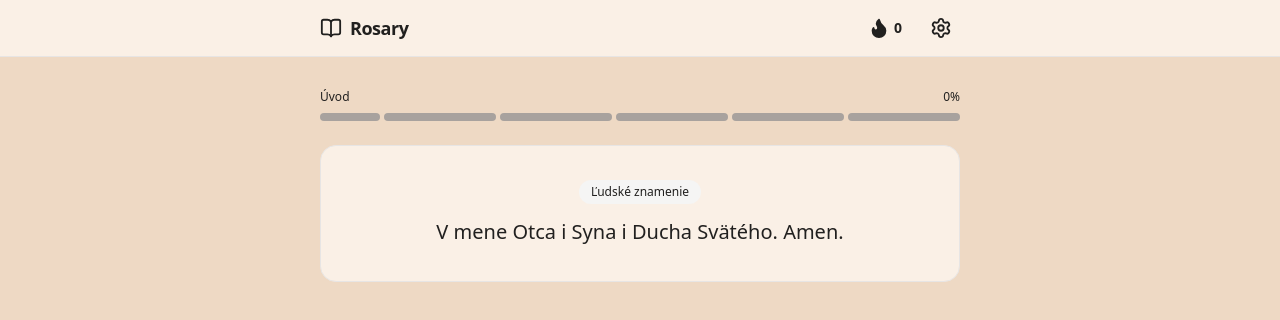
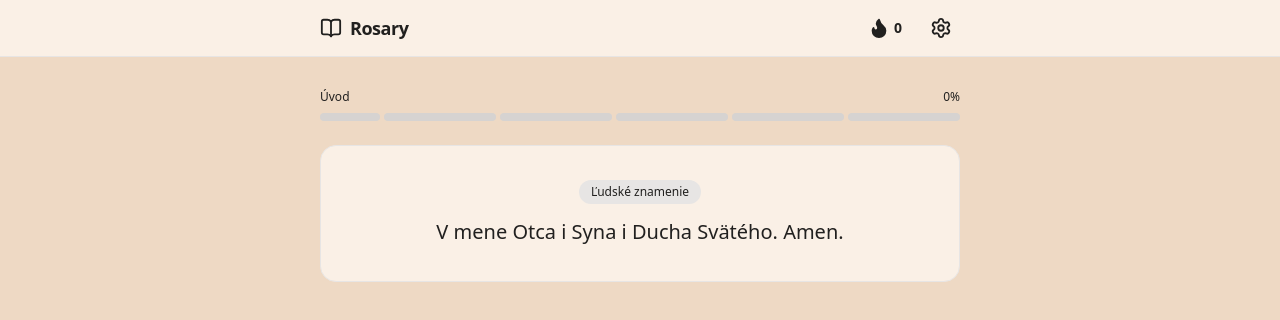
Before and after one commit to michalvoscek/rosary, a React (Vite) app: page /rosary/pray/glorious/0 in a window 1280 px wide. Shown: the top 320 px of the page. Built offline with nearby package versions, Linux system fonts and the light colour scheme.

Commit message:
style: further reduce amount of color tokens

```diff
--- a/src/components/PrayerDisplay.tsx
+++ b/src/components/PrayerDisplay.tsx
@@ -117,7 +117,7 @@ export function PrayerDisplay({ step, mysterySetId }: PrayerDisplayProps) {
   return (
     <div className="bg-surface rounded-2xl border border-line p-6 sm:p-8 flex flex-col">
       <div className="text-center shrink-0">
-        <span className="inline-block px-3 py-1 rounded-full text-xs font-medium bg-subtle text-body mb-3">
+        <span className="inline-block px-3 py-1 rounded-full text-xs font-medium bg-line text-body mb-3">
           {label}
         </span>
       </div>
--- a/src/components/ProgressIndicator.tsx
+++ b/src/components/ProgressIndicator.tsx
@@ -52,7 +52,7 @@ export function ProgressIndicator({ currentStep }: ProgressIndicatorProps) {
           return (
             <div
               key={section.sk}
-              className="h-2 bg-track rounded-full overflow-hidden"
+              className="h-2 bg-line-strong rounded-full overflow-hidden"
               style={{ flexGrow: sectionSize }}
             >
               <div
--- a/src/index.css
+++ b/src/index.css
@@ -10,15 +10,12 @@
 @theme inline {
   --color-app: var(--app);
   --color-surface: var(--surface);
-  --color-subtle: var(--subtle);
-  --color-input: var(--input);
   --color-line: var(--line);
   --color-line-strong: var(--line-strong);
   --color-body: var(--body);
   --color-accent: var(--accent);
   --color-on-accent: var(--on-accent);
   --color-primary: var(--primary);
-  --color-track: var(--track);
   --color-overlay: var(--overlay);
 }
 
@@ -34,16 +31,6 @@
   syntax: "<color>";
   inherits: true;
   initial-value: #faf0e6;
-}
-@property --subtle {
-  syntax: "<color>";
-  inherits: true;
-  initial-value: #f5f5f4;
-}
-@property --input {
-  syntax: "<color>";
-  inherits: true;
-  initial-value: #fff8f0;
 }
 @property --line {
   syntax: "<color>";
@@ -70,16 +57,6 @@
   inherits: true;
   initial-value: #ffffff;
 }
-@property --primary {
-  syntax: "<color>";
-  inherits: true;
-  initial-value: #95a791;
-}
-@property --track {
-  syntax: "<color>";
-  inherits: true;
-  initial-value: #a8a29e;
-}
 @property --overlay {
   syntax: "<color>";
   inherits: true;
@@ -92,15 +69,12 @@
   color-scheme: light;
   --app: #eed9c4;
   --surface: #faf0e6;
-  --subtle: #f5f5f4;
-  --input: #fff8f0;
   --line: #e7e5e4;
   --line-strong: #d6d3d1;
   --body: #21201f;
   --accent: #000000;
   --on-accent: #ffffff;
   --primary: #95a791;
-  --track: #a8a29e;
   --overlay: rgb(0 0 0 / 0.1);
 
   /* Theme-independent mystery accents (used via inline styles) */
@@ -114,15 +88,12 @@
   color-scheme: dark;
   --app: #2b1f17;
   --surface: #4a3527;
-  --subtle: #44403c;
-  --input: #292524;
   --line: #44403c;
   --line-strong: #57534e;
   --body: #e8c46a;
   --accent: #fafaf9;
   --on-accent: #1c1917;
   --primary: #5c6959;
-  --track: #57534e;
   --overlay: rgb(255 255 255 / 0.1);
 }
 
@@ -130,19 +101,7 @@
  * boundary between the app and the mobile browser chrome never shows a
  * hard line during a theme switch. */
 :root {
-  transition:
-    --app 300ms ease,
-    --surface 300ms ease,
-    --subtle 300ms ease,
-    --input 300ms ease,
-    --line 300ms ease,
-    --line-strong 300ms ease,
-    --body 300ms ease,
-    --accent 300ms ease,
-    --on-accent 300ms ease,
-    --primary 300ms ease,
-    --track 300ms ease,
-    --overlay 300ms ease;
+  transition: all 300ms ease;
 }
 
 @media (prefers-reduced-motion: reduce) {
--- a/src/pages/SettingsPage.tsx
+++ b/src/pages/SettingsPage.tsx
@@ -30,7 +30,7 @@ export function SettingsPage() {
           <select
             value={lang}
             onChange={(e) => setLang(e.target.value as Language)}
-            className="w-full rounded-xl border border-line-strong bg-input px-3 py-2 text-sm font-medium focus:outline-none focus:ring-2 focus:ring-accent/20"
+            className="w-full rounded-xl border border-line-strong bg-line px-3 py-2 text-sm font-medium focus:outline-none focus:ring-2 focus:ring-accent/20"
             aria-label={t({ sk: "Jazyk", en: "Language" })}
           >
             <option value="sk">{t({ sk: "Slovenčina", en: "Slovak" })}</option>
```
